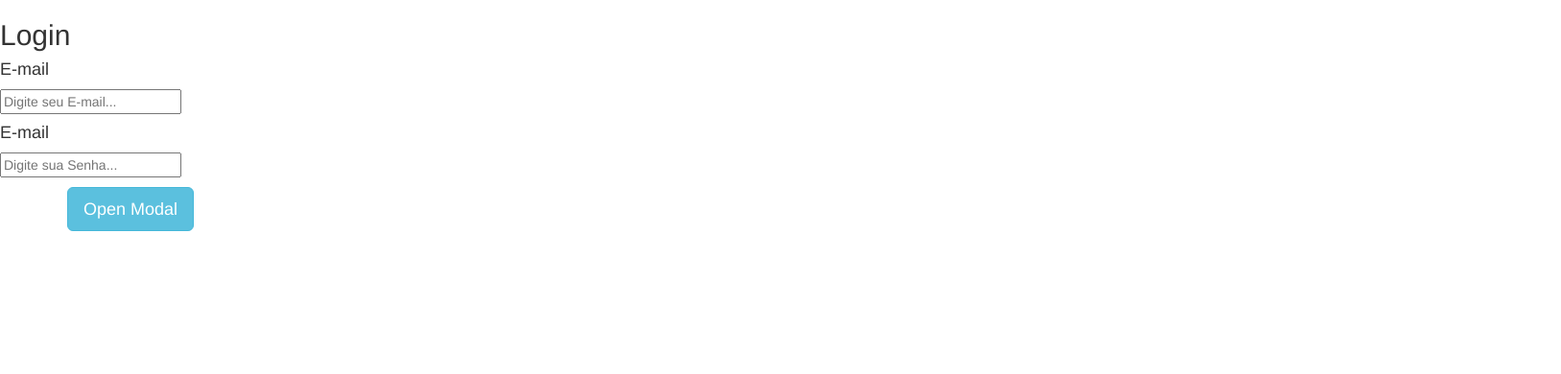
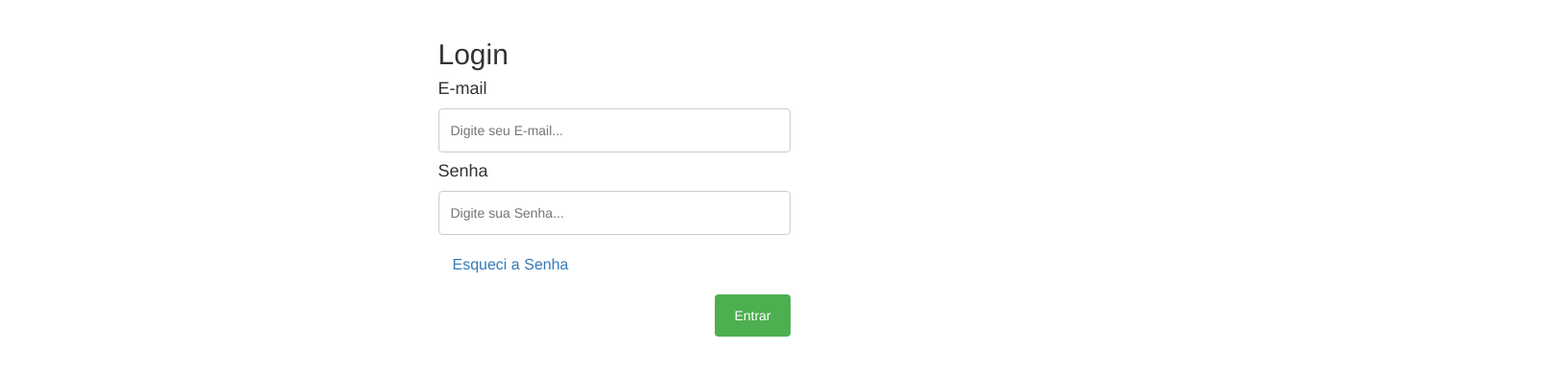
Before and after one commit to GustavoRovelo/Projeto, a website: page CloneGeradoQuestao/public_html/index.html in a window 1280 px wide. Shown: the whole page at 96% size, 1627 px wide, since content can reach past the window. Drawn offline with nearby package versions, Linux system fonts and the light colour scheme.

Commit message:
Ajustes Login e Consulta

```diff
--- a/CloneGeradoQuestao/public_html/index.html
+++ b/CloneGeradoQuestao/public_html/index.html
@@ -3,33 +3,25 @@
 <html>
     <head>
         <meta http-equiv="Content-Type" content="text/html; charset=UTF-8">
+        <link rel="stylesheet" href="Estilo/Login.css">
         <link rel="stylesheet" href="https://maxcdn.bootstrapcdn.com/bootstrap/3.3.7/css/bootstrap.min.css">
         <script src="https://ajax.googleapis.com/ajax/libs/jquery/3.3.1/jquery.min.js"></script>
         <script src="https://maxcdn.bootstrapcdn.com/bootstrap/3.3.7/js/bootstrap.min.js"></script>
     </head>
 
     <body>
+        <div class="row">
+            <div class="column side"></div>
+            <div class="column middle">
                 <h2>Login</h2>
-        <p>
                 <h4>E-mail</h4>
-    </p>
-    <p>
-        <input type="email" placeholder="Digite seu E-mail..." width="100%">
-    </p>
-
-    <p>
-    <h4>E-mail</h4>
-</p>
-<p>
+                <input type="text" placeholder="Digite seu E-mail..." width="100%">
+                <h4>Senha</h4>
                 <input type="password" placeholder="Digite sua Senha..." width="100%">
-</p>
-
 
                 <div class="container">
-
                     <!-- Trigger the modal with a button -->
-    <button type="button" class="btn btn-info btn-lg" data-toggle="modal" data-target="#myModal">Open Modal</button>
-
+                    <a  data-toggle="modal" data-target="#myModal" style="font-size: 16px">Esqueci a Senha</a>
                     <!-- Modal -->
                     <div class="modal fade" id="myModal" role="dialog">
                         <div class="modal-dialog">
@@ -38,18 +30,27 @@
                             <div class="modal-content">
                                 <div class="modal-header">
                                     <button type="button" class="close" data-dismiss="modal">&times;</button>
-                    <h4 class="modal-title">Modal Header</h4>
+                                    <h4 class="modal-title">Esqueci a Senha</h4>
                                 </div>
                                 <div class="modal-body">
-                    <p>Some text in the modal.</p>
+                                    <p>
+                                        <input type="text" placeholder="Digite seu E-mail..." width="100%">
+                                    </p>
                                 </div>
                                 <div class="modal-footer">
-                    <button type="button" class="btn btn-default" data-dismiss="modal">Close</button>
-                </div>
-            </div>
-
+                                    <button type="button" class="btn btn-default" data-dismiss="modal">Enviar</button>
                                 </div>
                             </div>
                         </div>
+                    </div>
+                </div>
+                <button type="button" style="background-color: #4CAF50;
+                        color: white;
+                        padding: 12px 20px;
+                        border: none;
+                        border-radius: 4px;
+                        cursor: pointer;
+                        float: right;">Entrar</button>
+            </div>
     </body>
 </html>
```
Lines whose indentation alone changed are shown as unchanged.
